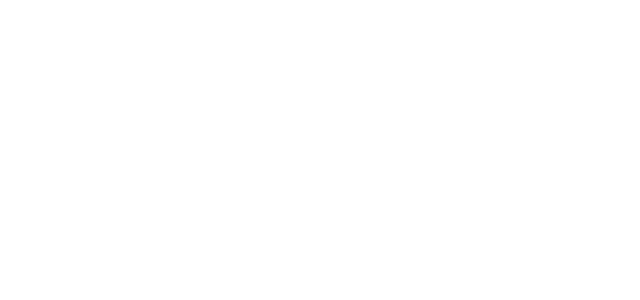
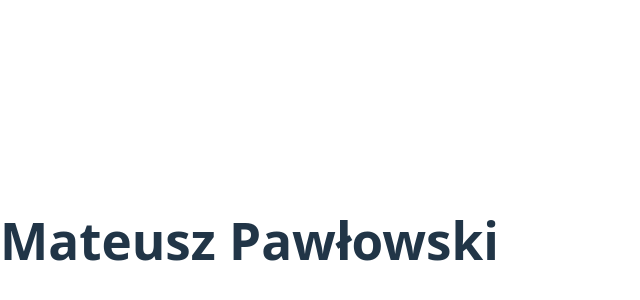
Before and after one commit to Mpawlowski5467/mateusz-pawlowski-portfolio, a React (Vite) app: page / in a window 1280 px wide. Shown: the part 160-460 px from the top of the page, without its empty margins (0-640 px from the left). Built offline with nearby package versions, Linux system fonts and the light colour scheme.

Commit message:
fix: render header with title

```diff
--- a/src/App.jsx
+++ b/src/App.jsx
@@ -1,11 +1,10 @@
 
+import Header from './components/Header.jsx'
 
 function App() {
-
-
   return (
     <>
-
+      <Header />
     </>
   )
 }
--- a/src/components/Header.jsx
+++ b/src/components/Header.jsx
@@ -1,3 +1,7 @@
 export default function Header() {
-
+  return (
+    <header>
+      <h1>Mateusz Pawłowski</h1>
+    </header>
+  )
 }
```
